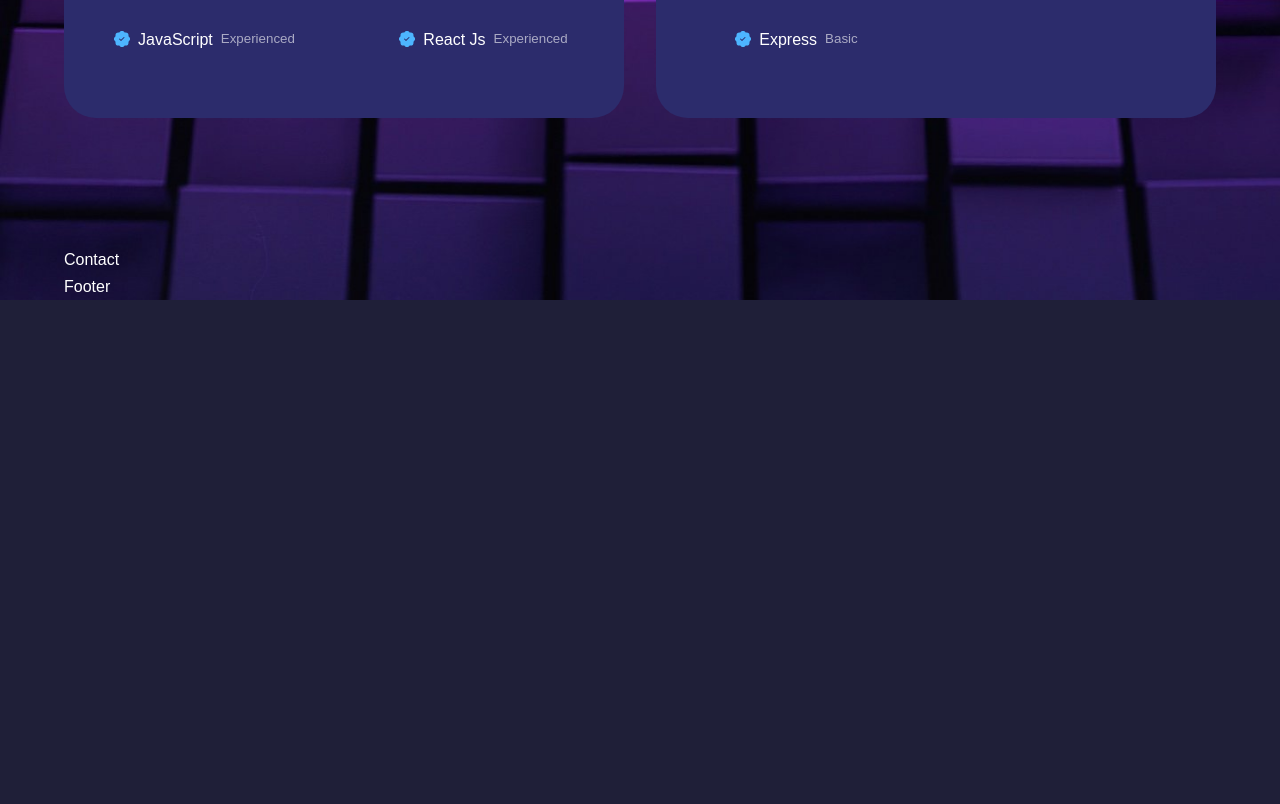
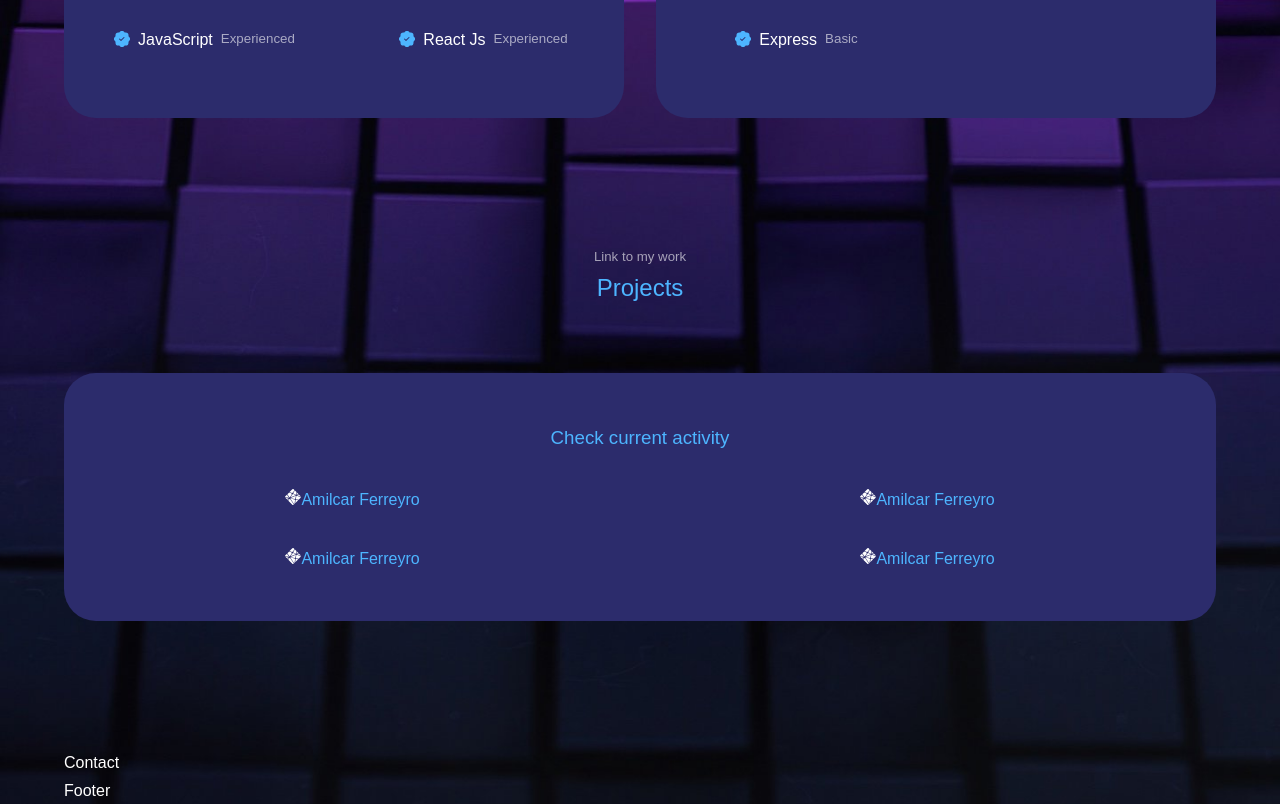
Before and after one commit to gonzaloRocamora/Porfolio, a React (Create React App) app in the folder portfolio/: page / in a window 1280 px wide. Shown: the part 1828-2632 px from the top of the page. Before the commit the page ends 2128 px from the top, so only its background shows below. Built offline with nearby package versions, Linux system fonts and the light colour scheme.

Commit message:
finished projects links component

```diff
--- a/portfolio/src/App.js
+++ b/portfolio/src/App.js
@@ -5,6 +5,7 @@ import Footer from './components/footer/Footer'
 import Header from './components/header/Header'
 import Nav from './components/nav/Nav'
 import Experience from './components/experience/Experience'
+import Work from './components/work/Work'
 
 export default function HOLA() {
   return (
@@ -13,6 +14,7 @@ export default function HOLA() {
         <Nav />
         <About />
         <Experience />
+        <Work />
         <Contact />
         <Footer />
 
--- /dev/null
+++ b/portfolio/src/components/work/Work.jsx
@@ -0,0 +1,46 @@
+import React from "react";
+import "./work.css";
+import { SiNetlify } from "react-icons/si";
+
+function Work() {
+  return (
+    <section>
+      <h5>Link to my work</h5>
+      <h2>Projects</h2>
+      <div className="container work_container">
+        <h3>Check current activity</h3>
+        <div className="card_work">
+          <article className="article_work">
+            <SiNetlify />
+            <a href="https://amilcarferreyro.netlify.app/#/">
+              Amilcar Ferreyro
+            </a>
+          </article>
+
+          <article className="article_work">
+            <SiNetlify />
+            <a href="https://amilcarferreyro.netlify.app/#/">
+              Amilcar Ferreyro
+            </a>
+          </article>
+
+          <article className="article_work">
+            <SiNetlify />
+            <a href="https://amilcarferreyro.netlify.app/#/">
+              Amilcar Ferreyro
+            </a>
+          </article>
+
+          <article className="article_work">
+            <SiNetlify />
+            <a href="https://amilcarferreyro.netlify.app/#/">
+              Amilcar Ferreyro
+            </a>
+          </article>
+        </div>
+      </div>
+    </section>
+  );
+}
+
+export default Work;
--- /dev/null
+++ b/portfolio/src/components/work/work.css
@@ -0,0 +1,35 @@
+.card_work a:hover {
+  font-size: 1.1rem;
+  transition: var(--transition);
+}
+
+.work_container {
+  background: var(--color-bg-variant);
+  border-radius: 2rem;
+  padding: 3rem 1rem;
+  border: 1px solid transparent;
+}
+.work_container:hover {
+    background: rgba(0, 0, 0, 0.397);
+    border-color: var(--color-light);
+    transition: var(--transition);
+}
+
+.work_container > h3 {
+  text-align: center;
+  color: var(--color-primary);
+  margin-bottom: 2rem;
+}
+
+.work_container div {
+
+  gap: 2rem;
+  display: grid;
+  grid-template-columns: 1fr 1fr;
+  margin: 0 auto;
+
+}
+
+.card_work{
+    text-align: center;
+}
```
